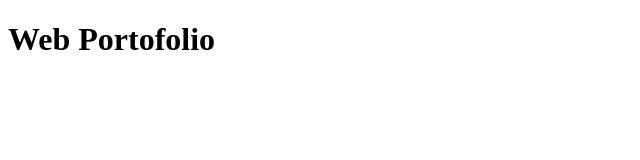
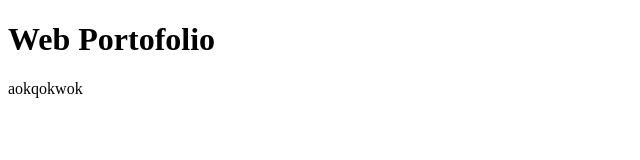
Before and after one commit to iniiqbaal/iqbal-porto, a plain HTML site: page html.html in a window 1280 px wide. Shown: the whole page, without its empty margins (0-640 px from the left). Drawn offline with Linux system fonts and the light colour scheme.

Commit message:
Saya menambahkan paragraf

```diff
--- a/html.html
+++ b/html.html
@@ -6,5 +6,6 @@
     <title>Iqbal Porto</title>
 <body>
     <H1>Web Portofolio</H1>
+    <p>aokqokwok</p>
 </body>
 </html>
```
